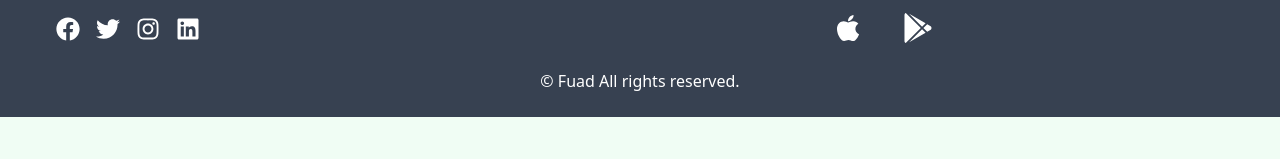
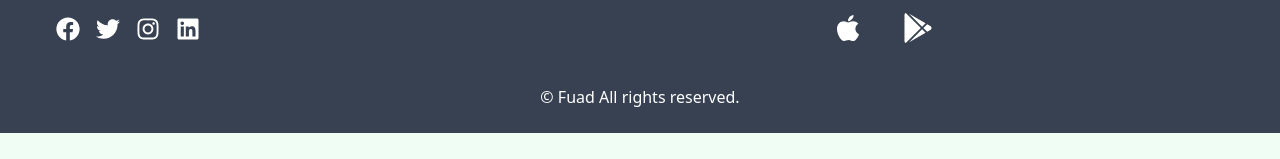
Before and after one commit to fuadcoder/my-realtor-react, a React (Create React App) app: page / in a window 1280 px wide. Shown: the part 307-466 px from the top of the page. Built offline with nearby package versions, Linux system fonts and the light colour scheme; no server answers; the database is empty.

Commit message:
updated the footer component

```diff
--- a/src/components/Footer.jsx
+++ b/src/components/Footer.jsx
@@ -132,7 +132,7 @@ export default function Footer() {
         </div>
 
       </div>
-      <p className="footer__copy text-center">© <a href="/" className="hover:text-red-500 transition-colors duration-300">Fuad</a> All rights reserved.</p>
+      <p className="mt-4 text-center">© <a href="/" className="hover:text-red-500 transition-colors duration-300">Fuad</a> All rights reserved.</p>
     </footer>
   );
 }
```
